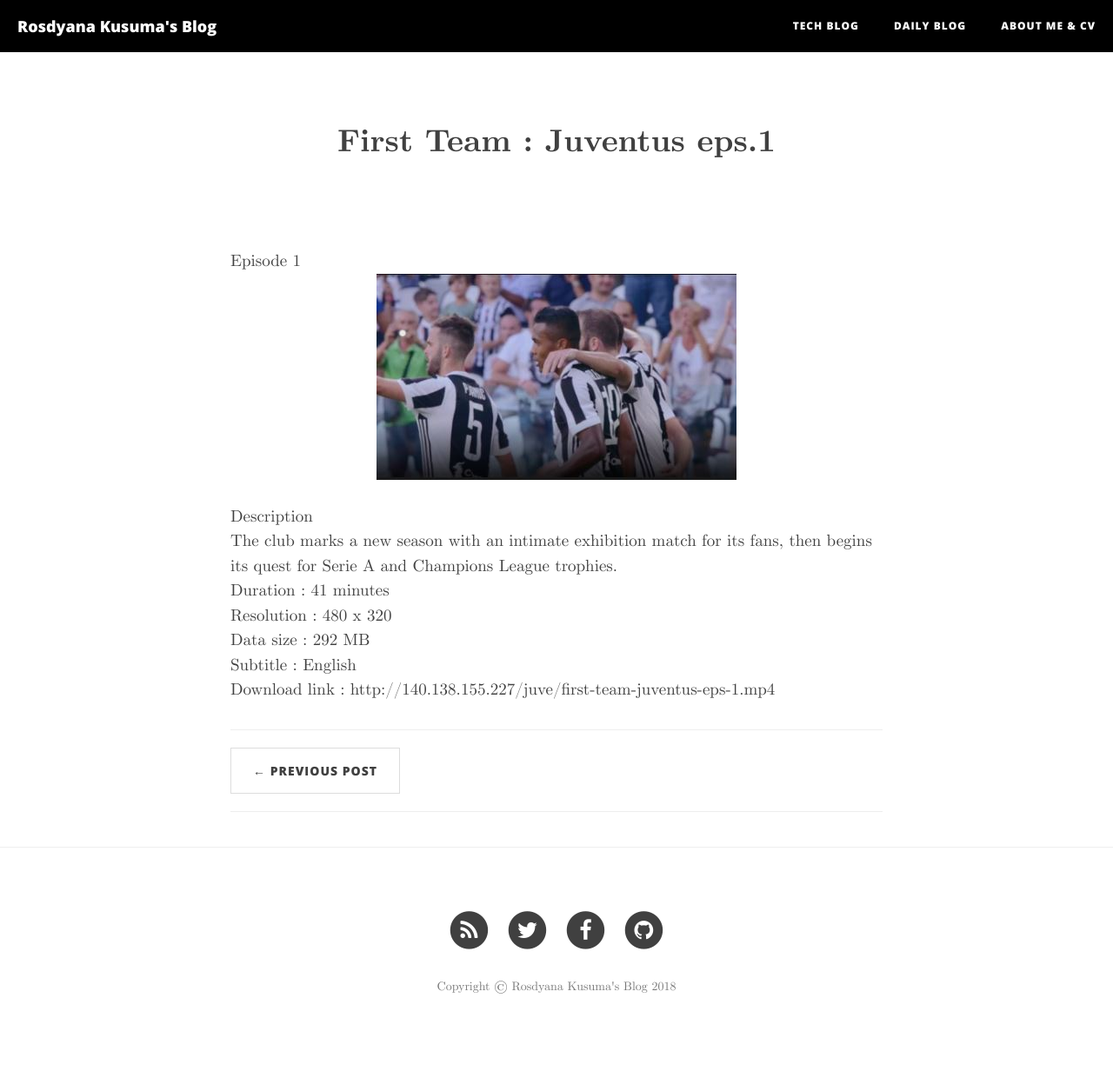
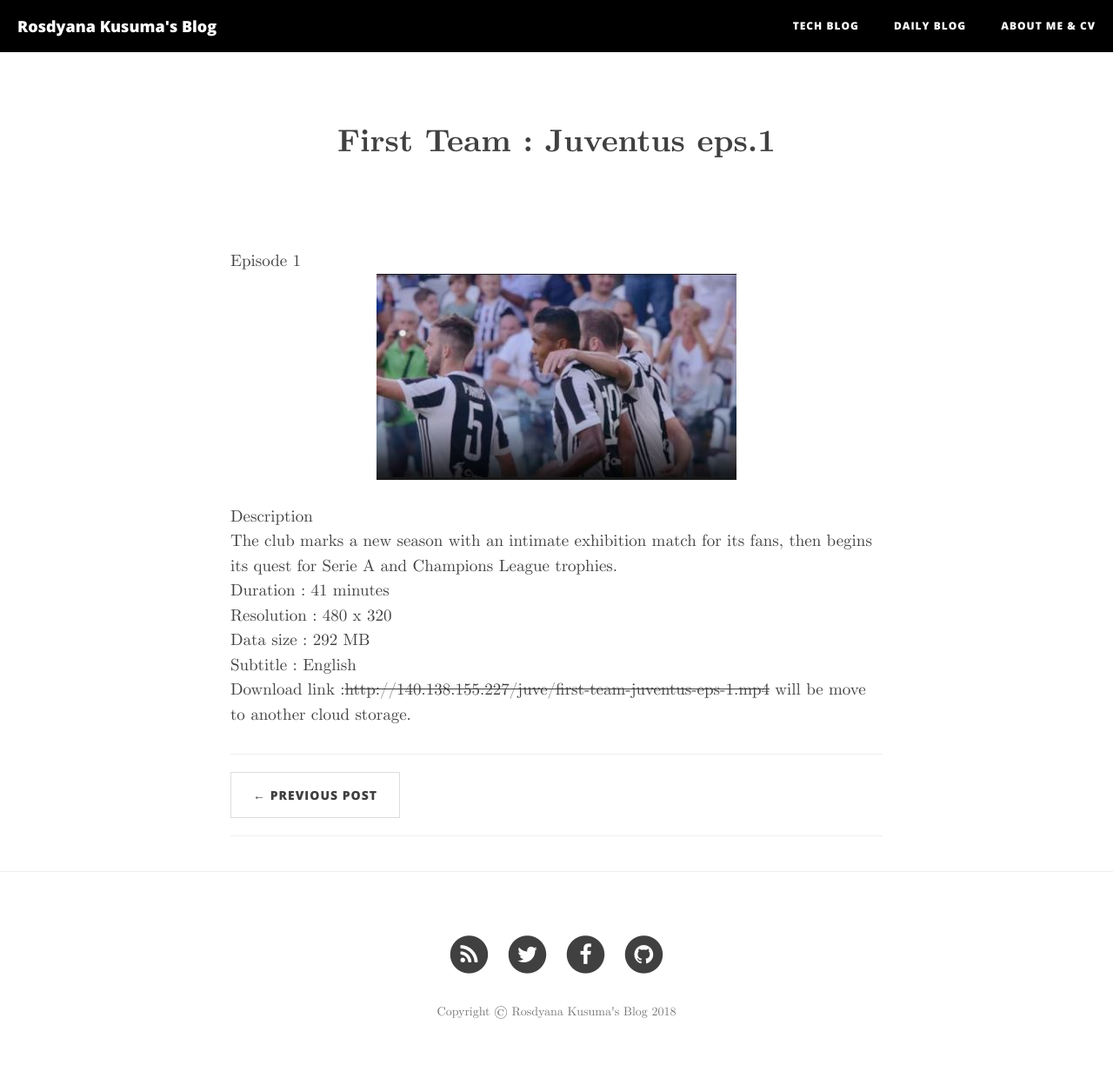
Before and after one commit to rosdyana/rosdyana.github.io, a Jekyll site: the page built from _posts/2018-02-17-First-Team-Juventus-eps-1.md, in a window 1280 px wide. Shown: the whole page at 87% size. Built offline with Jekyll 4.4.1, drawn with Linux system fonts in a browser that asks for light colours; nearby versions of some CDN libraries; comment, search, counter and statistics services are not loaded; before the commit the page ends 1211 px from its top, so only the background shows below that.

```diff
--- a/_posts/2018-02-17-First-Team-Juventus-eps-1.md
+++ b/_posts/2018-02-17-First-Team-Juventus-eps-1.md
@@ -17,4 +17,4 @@
 Resolution : 480 x 320
 Data size : 292 MB
 Subtitle : English
-Download link : http://140.138.155.227/juve/first-team-juventus-eps-1.mp4
+Download link :~~http://140.138.155.227/juve/first-team-juventus-eps-1.mp4~~ will be move to another cloud storage.
```
Also changed, not shown: img/2018-03-09-From-CSV-to-Protobuff-with-Python/Google-protocol-buffer.png (added), 1 other file.
